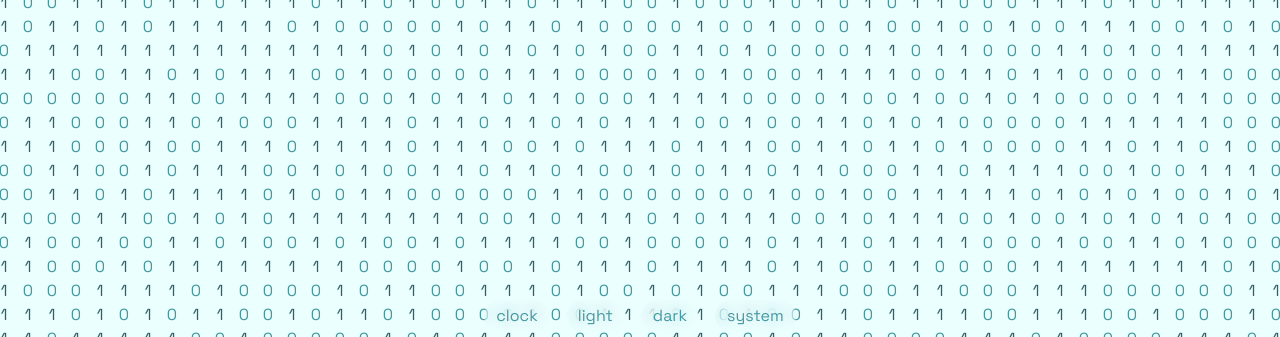
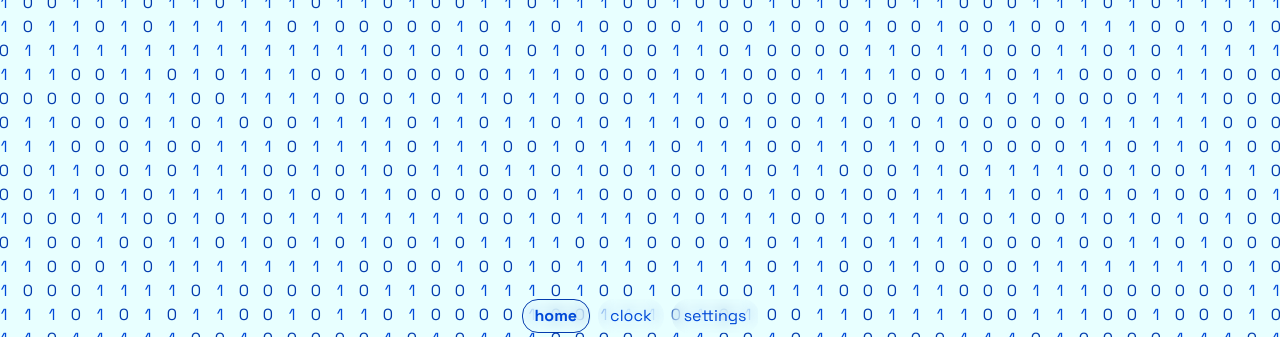
Before and after one commit to itsquasiab/itsquasiab.github.io, a website: page index.html in a window 1280 px wide. Shown: the top 337 px of the page. Drawn offline with Linux system fonts and the light colour scheme.

Commit message:
Easier navigation, more customization.

```diff
--- /dev/null
+++ b/assets/css/color.css
@@ -0,0 +1,224 @@
+/* root */
+:root[data-theme="light"] {
+    color-scheme: light;
+    --color-light-blue: #138291;
+    --color-blue: #043CAE;
+    --color-purple: #6549C4;
+    --color-pink: #943680;
+    --color-red: #862E2E;
+    --color-orange: #AA602A;
+    --color-yellow: #786822;
+    --color-green: #326A35;
+}
+
+:root[data-theme="dark"] {
+    color-scheme: dark;
+    --color-light-blue: #90F4F5;
+    --color-blue: #6BBCEE;
+    --color-purple: #C7A8E9;
+    --color-pink: #F4C8EE;
+    --color-red: #FE9395;
+    --color-orange: #FDD888;
+    --color-yellow: #FBFAB2;
+    --color-green: #B9EBBE;
+}
+
+.color {
+    height: 10px;
+    width: 10px;
+    border-radius: 50%;
+    display: inline-block;
+    margin-right: 0.5rem;
+}
+
+/* light blue */
+:root[data-color="light_blue"][data-theme="light"] {
+    --background: #ECFFFF;
+    --foreground: #113033;
+    --primary: #2DA9B9;
+    --primary-foreground: #138291;
+}
+
+:root[data-color="light_blue"][data-theme="dark"] {
+    --background: #001518;
+    --foreground: #ECFFFF;
+    --primary: #90F4F5;
+    --primary-foreground: #5DCAD1;
+}
+
+.light-blue {
+    background-color: #90F4F5;
+    border: 1px solid #138291;
+}
+
+.color-light_blue {
+    color: var(--color-light-blue);
+}
+
+/* blue */
+:root[data-color="blue"][data-theme="light"] {
+    --background: #E8FFFF;
+    --foreground: #061D3E;
+    --primary: #0049D8;
+    --primary-foreground: #043CAE;
+}
+
+:root[data-color="blue"][data-theme="dark"] {
+    --background: #000918;
+    --foreground: #E8FFFF;
+    --primary: #6BBCEE;
+    --primary-foreground: #448CCF;
+}
+
+.blue {
+    background-color: #6BBCEE;
+    border: 1px solid #043CAE;
+}
+
+.color-blue {
+    color: var(--color-blue);
+}
+
+/* purple */
+:root[data-color="purple"][data-theme="light"] {
+    --background: #FFF4FF;
+    --foreground: #2B1D54;
+    --primary: #8866F6;
+    --primary-foreground: #6549C4;
+}
+
+:root[data-color="purple"][data-theme="dark"] {
+    --background: #070314;
+    --foreground: #FFF4FF;
+    --primary: #C7A8E9;
+    --primary-foreground: #9277CC;
+}
+
+.purple {
+    background-color: #C7A8E9;
+    border: 1px solid #6549C4;
+}
+
+.color-purple {
+    color: var(--color-purple);
+}
+
+/* pink */
+:root[data-color="pink"][data-theme="light"] {
+    --background: #FFF4FF;
+    --foreground: #4E1540;
+    --primary: #D05ABC;
+    --primary-foreground: #943680;
+}
+
+:root[data-color="pink"][data-theme="dark"] {
+    --background: #14000E;
+    --foreground: #FFF4FF;
+    --primary: #F4C8EE;
+    --primary-foreground: #F09AE9;
+}
+
+.pink {
+    background-color: #F4C8EE;
+    border: 1px solid #943680;
+}
+
+.color-pink {
+    color: var(--color-pink);
+}
+
+/* red */
+:root[data-color="red"][data-theme="light"] {
+    --background: #FFF8F8;
+    --foreground: #431213;
+    --primary: #C94A4B;
+    --primary-foreground: #862E2E;
+}
+
+:root[data-color="red"][data-theme="dark"] {
+    --background: #180000;
+    --foreground: #FFF8F8;
+    --primary: #FE9395;
+    --primary-foreground: #C56668;
+}
+
+.red {
+    background-color: #FE9395;
+    border: 1px solid #862E2E;
+}
+
+.color-red {
+    color: var(--color-red);
+}
+
+/* orange */
+:root[data-color="orange"][data-theme="light"] {
+    --background: #FFFFF8;
+    --foreground: #582F14;
+    --primary: #E0944E;
+    --primary-foreground: #AA602A;
+}
+
+:root[data-color="orange"][data-theme="dark"] {
+    --background: #160800;
+    --foreground: #FFFFF8;
+    --primary: #FDD888;
+    --primary-foreground: #D4A05D;
+}
+
+.orange {
+    background-color: #FDD888;
+    border: 1px solid #AA602A;
+}
+
+.color-orange {
+    color: var(--color-orange);
+}
+
+/* yellow */
+:root[data-color="yellow"][data-theme="light"] {
+    --background: #FFFFFC;
+    --foreground: #39300C;
+    --primary: #B5A23F;
+    --primary-foreground: #786822;
+}
+
+:root[data-color="yellow"][data-theme="dark"] {
+    --background: #1A1402;
+    --foreground: #FFFFFC;
+    --primary: #FBFAB2;
+    --primary-foreground: #E2D872;
+}
+
+.yellow {
+    background-color: #FBFAB2;
+    border: 1px solid #786822;
+}
+
+.color-yellow {
+    color: var(--color-yellow);
+}
+
+/* green */
+:root[data-color="green"][data-theme="light"] {
+    --background: #F6FFFA;
+    --foreground: #1E3B20;
+    --primary: #529757;
+    --primary-foreground: #326A35;
+}
+
+:root[data-color="green"][data-theme="dark"] {
+    --background: #050F06;
+    --foreground: #F6FFFA;
+    --primary: #B9EBBE;
+    --primary-foreground: #84C98A;
+}
+
+.green {
+    background-color: #B9EBBE;
+    border: 1px solid #326A35;
+}
+
+.color-green {
+    color: var(--color-green);
+}
--- a/assets/css/main.css
+++ b/assets/css/main.css
@@ -1,26 +1,11 @@
 @import url('https://fonts.googleapis.com/css2?family=Space+Grotesk:wght@300..700&display=swap');
 
 @import url(binary_grid.css);
+@import url(color.css);
 
 :root {
     --blur: blur(0.5rem);
     --transition: 0.5s cubic-bezier(0.23, 1, 0.32, 1);
-}
-
-:root[data-theme="light"] {
-    color-scheme: light;
-    --background: #ECFFFF;
-    --foreground: #113033;
-    --primary: #296369;
-    --primary-foreground: #4699A0;
-}
-
-:root[data-theme="dark"] {
-    color-scheme: dark;
-    --background: #001518;
-    --foreground: #ECFFFF;
-    --primary: #8FEEF0;
-    --primary-foreground: #63C3CA;
 }
 
 /* Body */
@@ -34,6 +19,15 @@ body {
     -webkit-backdrop-filter: var(--blur);
     backdrop-filter: var(--blur);
     border-radius: 1rem;
+}
+
+.active {
+    font-weight: bold;
+    border: 1px solid var(--primary-foreground);
+}
+
+.accent {
+    color: var(--primary-foreground);
 }
 
 a {
@@ -55,7 +49,7 @@ a:active {
 button {
     -webkit-backdrop-filter: var(--blur);
     backdrop-filter: var(--blur);
-    color: var(--primary-foreground);
+    color: var(--primary);
     padding: 0.25rem 0.75rem;
     border-radius: 1rem;
     transition: filter var(--transition), transform var(--transition);
--- a/assets/js/main.js
+++ b/assets/js/main.js
@@ -1,4 +1,5 @@
 /* dark light mode */
+
 const prefersDark = window.matchMedia("(prefers-color-scheme: dark)");
 
 function applyTheme(theme) {
@@ -23,25 +24,66 @@ prefersDark.addEventListener("change", () => {
     }
 });
 
-// Optional: attach to buttons if they exist on this page
+/* color mode */
+
+function applyColor(color) {
+    document.documentElement.setAttribute("data-color", color);
+    localStorage.setItem("color", color);
+
+    // update active button
+    document.querySelectorAll(".color-btn").forEach(btn => {
+        btn.classList.toggle("active", btn.dataset.color === color);
+    });
+}
+
+(function initColor() {
+    const savedColor = localStorage.getItem("color") || "blue";
+    applyColor(savedColor);
+})();
+
+document.querySelectorAll(".color-btn").forEach(btn => {
+    btn.addEventListener("click", () => {
+        applyColor(btn.dataset.color);
+    });
+});
+
+/* dom content loader */
+
 document.addEventListener("DOMContentLoaded", () => {
-    const lightBtn = document.getElementById("light-btn");
-    const darkBtn = document.getElementById("dark-btn");
+    const lightBtn  = document.getElementById("light-btn");
+    const darkBtn   = document.getElementById("dark-btn");
     const systemBtn = document.getElementById("system-btn");
+
+    const allThemeButtons = [lightBtn, darkBtn, systemBtn];
+
+    function updateActiveThemeButton(theme) {
+        allThemeButtons.forEach(btn => btn.classList.remove("active"));
+
+        if (theme === "light")    lightBtn.classList.add("active");
+        if (theme === "dark")     darkBtn.classList.add("active");
+        if (theme === "system")   systemBtn.classList.add("active");
+    }
+
+    // apply active state on load
+    const saved = localStorage.getItem("theme") || "system";
+    updateActiveThemeButton(saved);
 
     if (lightBtn) lightBtn.addEventListener("click", () => {
         localStorage.setItem("theme", "light");
         applyTheme("light");
+        updateActiveThemeButton("light");
     });
 
     if (darkBtn) darkBtn.addEventListener("click", () => {
         localStorage.setItem("theme", "dark");
         applyTheme("dark");
+        updateActiveThemeButton("dark");
     });
 
     if (systemBtn) systemBtn.addEventListener("click", () => {
         localStorage.setItem("theme", "system");
         applyTheme("system");
+        updateActiveThemeButton("system");
     });
 });
 
@@ -168,21 +210,34 @@ updateClock();
 
 /* switch button */
 
-const switchBtn = document.getElementById("switch-btn");
-const content1 = document.getElementById("clock-content");
-const content2 = document.getElementById("main-content");
+const mainBtn = document.getElementById("main-btn");
+const clockBtn = document.getElementById("clock-btn");
+const settingsBtn = document.getElementById("settings-btn");
 
-// Initialize button text
-switchBtn.textContent = "clock";
+const mainContent = document.getElementById("main-content");
+const clockContent = document.getElementById("clock-content");
+const settingsContent = document.getElementById("settings-content");
 
-switchBtn.addEventListener("click", () => {
-    content1.classList.toggle("hidden");
-    content2.classList.toggle("hidden");
+function showContent(target) {
+    mainContent.classList.add("hidden");
+    clockContent.classList.add("hidden");
+    settingsContent.classList.add("hidden");
 
-    // Update button text based on which content is visible
-    if (!content1.classList.contains("hidden")) {
-        switchBtn.textContent = "main";
-    } else {
-        switchBtn.textContent = "clock";
-    }
-});
+    // remove active class from all
+    mainBtn.classList.remove("active");
+    clockBtn.classList.remove("active");
+    settingsBtn.classList.remove("active");
+
+    // show selected
+    document.getElementById(target + "-content").classList.remove("hidden");
+
+    // highlight active button
+    document.getElementById(target + "-btn").classList.add("active");
+}
+
+mainBtn.addEventListener("click", () => showContent("main"));
+clockBtn.addEventListener("click", () => showContent("clock"));
+settingsBtn.addEventListener("click", () => showContent("settings"));
+
+// default: show main
+showContent("main");
--- a/index.html
+++ b/index.html
@@ -17,26 +17,45 @@
 
   <canvas id="binary-canvas"></canvas>
 
-  <div class="p-1 text-center">
+  <div class="text-center">
 
-    <div class="flex justify-center gap-1 px-1 my-0.5">
-      <button id="switch-btn"></button>
-      <button id="light-btn">light</button>
-      <button id="dark-btn">dark</button>
-      <button id="system-btn">system</button>
+    <div class="flex justify-center gap-0.5 px-1 my-0.5">
+      <button id="main-btn">home</button>
+      <button id="clock-btn">clock</button>
+      <button id="settings-btn">settings</button>
     </div>
 
     <div class="glass p-2">
-      <div id="clock-content" class="hidden">
-        <h1 id="clock" class="text-5xl md:text-7xl font-bold"></h1>
-        <p id="date" class="pt-0.5"></p>
-      </div>
       <div id="main-content">
         <h1 class="text-5xl md:text-7xl font-bold">itsquasi</h1>
         <div class="flex justify-center gap-1 pt-0.5">
           <a href="https://itsquasiab.github.io/uilib/">uilib</a>
           <a href="https://github.com/itsquasiab/">github</a>
           <a href="https://coderheck.pages.dev/">ioxzy</a>
+        </div>
+      </div>
+      <div id="clock-content" class="hidden">
+        <h1 id="clock" class="text-5xl md:text-7xl font-bold"></h1>
+        <p id="date" class="pt-0.5"></p>
+      </div>
+      <div id="settings-content">
+        <p class="my-0.5">color:</p>
+        <div class="grid grid-cols-2 gap-0.5">
+          <button class="color-btn color-light_blue" data-color="light_blue"><span class="color light-blue"></span>eva</button>
+          <button class="color-btn color-blue" data-color="blue"><span class="color blue"></span>lexon</button>
+          <button class="color-btn color-purple" data-color="purple"><span class="color purple"></span>veyrix</button>
+          <button class="color-btn color-pink" data-color="pink"><span class="color pink"></span>kayla</button>
+          <button class="color-btn color-red" data-color="red"><span class="color red"></span>tyra</button>
+          <button class="color-btn color-orange" data-color="orange"><span class="color orange"></span>flarence</button>
+          <button class="color-btn color-yellow" data-color="yellow"><span class="color yellow"></span>trixie</button>
+          <button class="color-btn color-green" data-color="green"><span class="color green"></span>zyren</button>
+        </div>
+        <p class="accent text-sm">these color name may have been inspired</p>
+        <p class="my-0.5">color mode:</p>
+        <div class="flex justify-center gap-0.5">
+          <button id="light-btn">light</button>
+          <button id="dark-btn">dark</button>
+          <button id="system-btn">system</button>
         </div>
       </div>
     </div>
```
Also changed, not shown: assets/css/tailwind.css.
